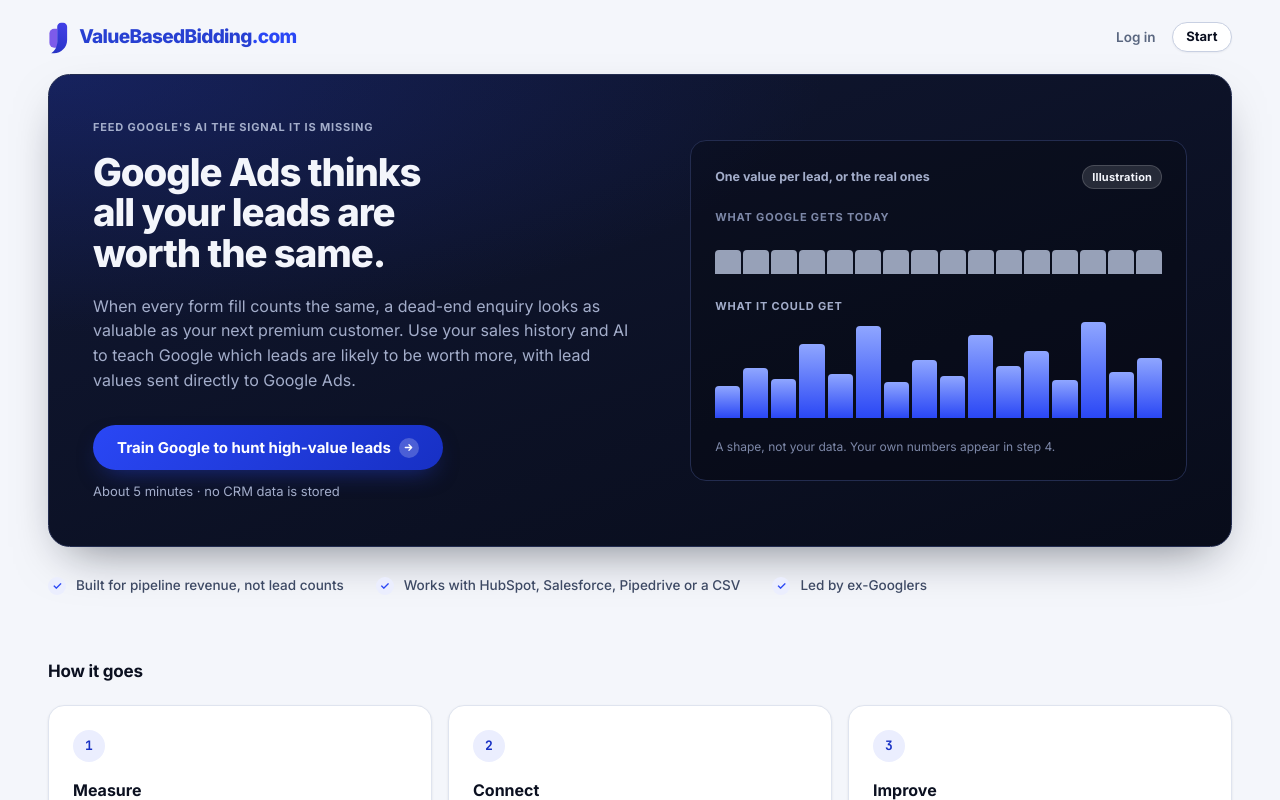
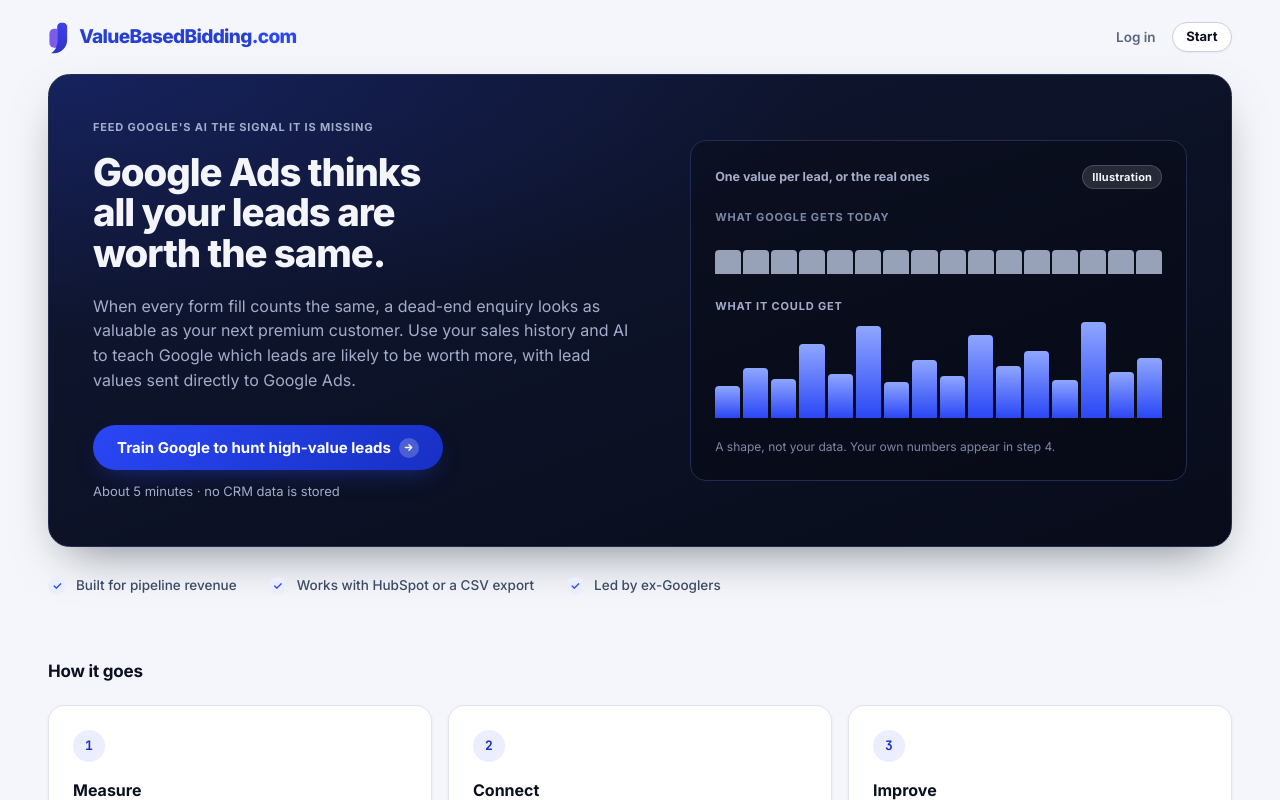
Before and after one commit to alonosz/VBB, a Next.js app: page / in a window 1280 px wide. Shown: the top 800 px of the page. Built offline with nearby package versions, Linux system fonts and the light colour scheme.

Commit message:
Trim the trust strip to what is true today
Only HubSpot connects directly; every other CRM comes in as a CSV
export. The first line loses its second half.

Co-Authored-By: Claude Fable 5.1 <noreply@anthropic.com>
Claude-Session: https://claude.ai/code/session_01WVZ1rVUpurohtxmsT1QBvg

```diff
--- a/src/app/page.tsx
+++ b/src/app/page.tsx
@@ -86,8 +86,8 @@ const SHAPE = [34, 52, 41, 78, 46, 96, 38, 61, 44, 87, 55, 70, 40, 100, 48, 63];
  * cannot keep.
  */
 const TRUST = [
-  "Built for pipeline revenue, not lead counts",
-  "Works with HubSpot, Salesforce, Pipedrive or a CSV",
+  "Built for pipeline revenue",
+  "Works with HubSpot or a CSV export",
   "Led by ex-Googlers",
 ];
 
```
